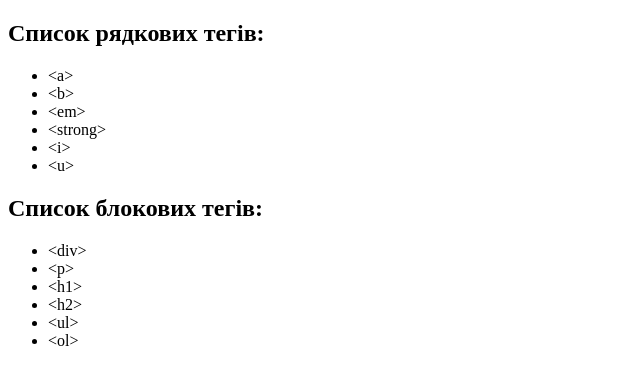
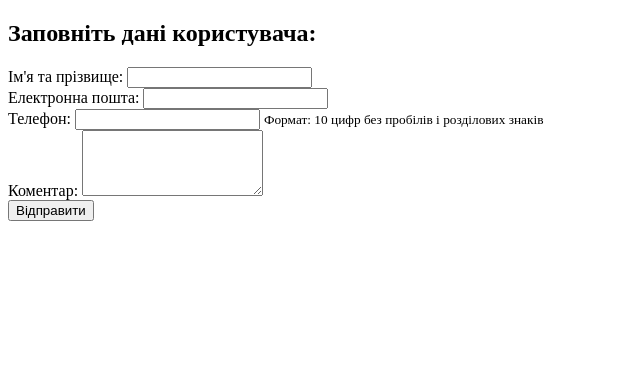
Before and after one commit to meshoksnega/GoITeens_Lesson_3, a plain HTML site: page index.html in a window 1280 px wide. Shown: the whole page, without its empty margins (0-640 px from the left). Drawn offline with Linux system fonts and the light colour scheme.

Commit message:
Add files via upload

```diff
--- a/index.html
+++ b/index.html
@@ -4,30 +4,35 @@
 <head>
     <meta charset="UTF-8">
     <meta name="viewport" content="width=device-width, initial-scale=1.0">
-    <title>Марковані списки з тегами</title>
+    <title>Форма для заповнення даних користувача</title>
 </head>
 
 <body>
 
-    <h2>Список рядкових тегів:</h2>
-    <ul>
-        <li>&lt;a&gt;</li>
-        <li>&lt;b&gt;</li>
-        <li>&lt;em&gt;</li>
-        <li>&lt;strong&gt;</li>
-        <li>&lt;i&gt;</li>
-        <li>&lt;u&gt;</li>
-    </ul>
+    <h2>Заповніть дані користувача:</h2>
 
-    <h2>Список блокових тегів:</h2>
-    <ul>
-        <li>&lt;div&gt;</li>
-        <li>&lt;p&gt;</li>
-        <li>&lt;h1&gt;</li>
-        <li>&lt;h2&gt;</li>
-        <li>&lt;ul&gt;</li>
-        <li>&lt;ol&gt;</li>
-    </ul>
+    <form action="#" method="post">
+        <div>
+            <label for="name">Ім'я та прізвище:</label>
+            <input type="text" id="name" name="name" required>
+        </div>
+        <div>
+            <label for="email">Електронна пошта:</label>
+            <input type="email" id="email" name="email" required>
+        </div>
+        <div>
+            <label for="phone">Телефон:</label>
+            <input type="tel" id="phone" name="phone" pattern="[0-9]{10}" required>
+            <small>Формат: 10 цифр без пробілів і розділових знаків</small>
+        </div>
+        <div>
+            <label for="comment">Коментар:</label>
+            <textarea id="comment" name="comment" rows="4" required></textarea>
+        </div>
+        <div>
+            <button type="submit">Відправити</button>
+        </div>
+    </form>
 
 </body>
 
```
